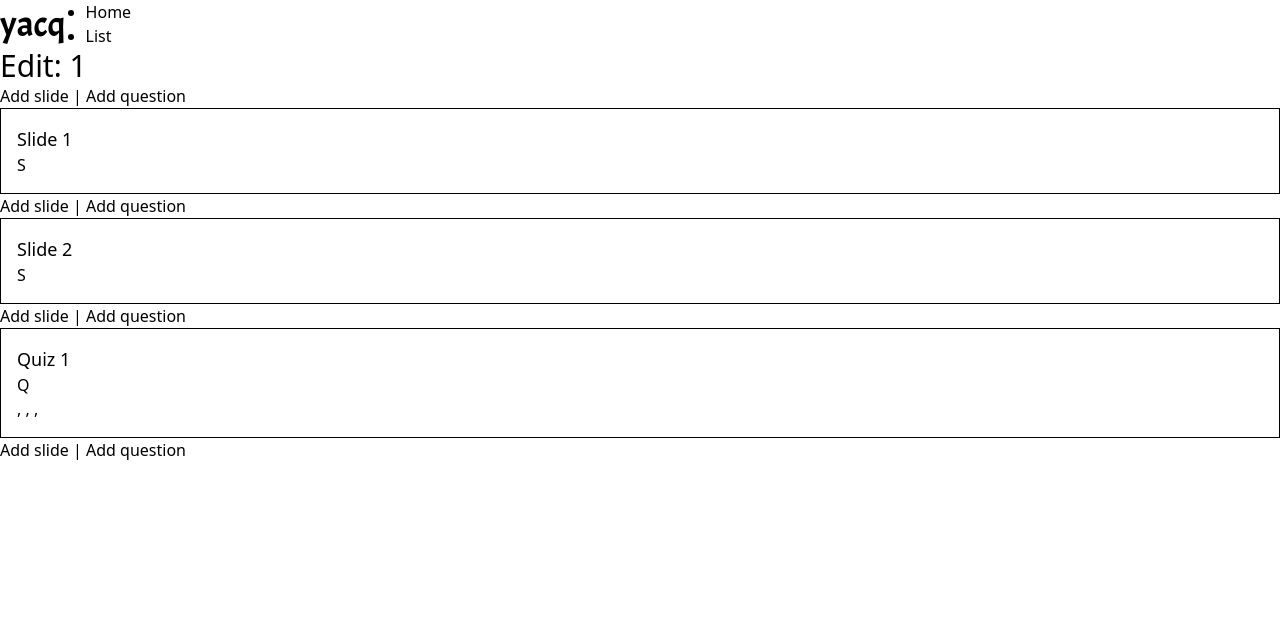
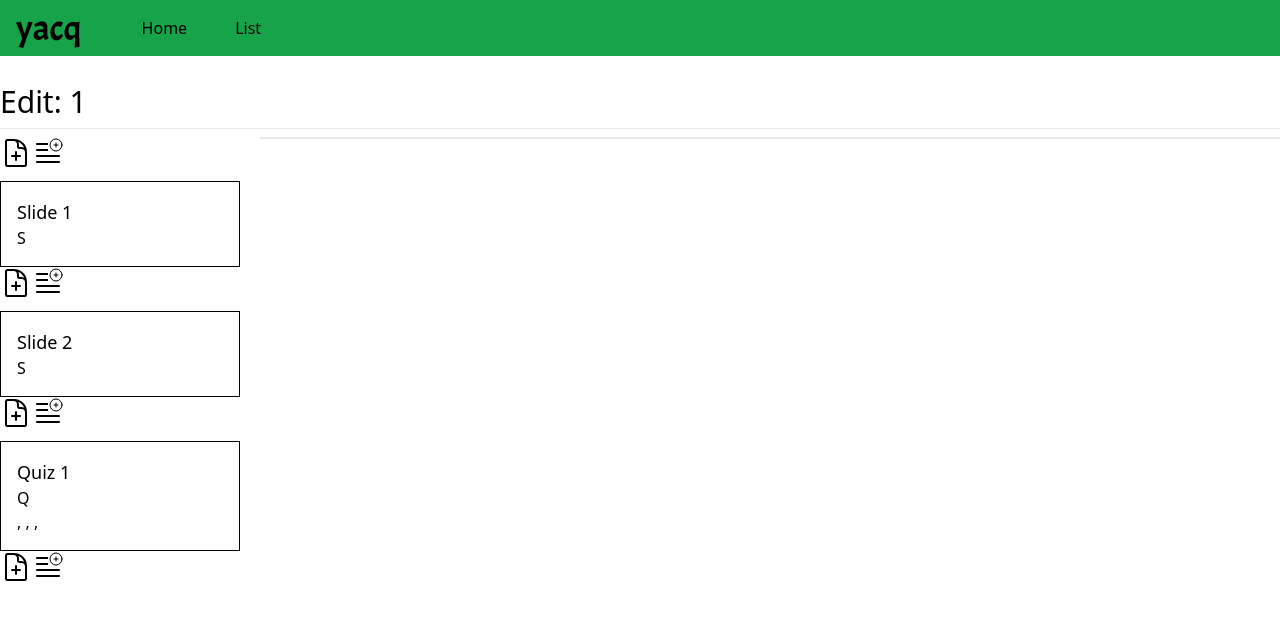
Before and after one commit to yacq-io/yacq, a Vue app in the folder frontend/: page /edit/1 in a window 1280 px wide. Shown: the top 620 px of the page. Built offline with nearby package versions, Linux system fonts and the light colour scheme.

Commit message:
Basic styling

```diff
--- a/frontend/package.json
+++ b/frontend/package.json
@@ -11,6 +11,7 @@
     "lint": "eslint . --ext .vue,.js,.jsx,.cjs,.mjs,.ts,.tsx,.cts,.mts --fix --ignore-path .gitignore"
   },
   "dependencies": {
+    "@heroicons/vue": "^2.0.17",
     "pinia": "^2.0.32",
     "tailwindcss": "^3.3.1",
     "uuid": "^9.0.0",
--- a/frontend/src/App.vue
+++ b/frontend/src/App.vue
@@ -4,7 +4,10 @@ import { RouterView } from 'vue-router';
 
 <template>
   <header>
-    <h1 class="font-display">yacq</h1>
+    <nav>
+      <h1 class="font-display">
+        yacq
+      </h1>
       <ul>
         <li>
           <router-link to="/">
@@ -17,13 +20,41 @@ import { RouterView } from 'vue-router';
           </router-link>
         </li>
       </ul>
+    </nav>
   </header>
 
+  <main>
     <RouterView />
+  </main>
 </template>
 
 <style lang="postcss" scoped>
 header {
-    @apply w-full inline-flex items-center;
+    @apply w-full bg-green-600 flex justify-center;
+
+    nav {
+        @apply inline-flex items-center;
+        @apply w-full max-w-screen-2xl;
+    }
+
+    h1 {
+        @apply px-4 py-2;
+    }
+
+    ul {
+        @apply list-none inline-flex h-full items-center;
+
+        li {
+            @apply px-6 h-full flex items-center;
+
+            &:hover {
+                @apply bg-green-400;
+            }
+        }
+    }
+}
+
+main {
+    @apply max-w-screen-2xl mx-auto mt-7;
 }
 </style>
--- a/frontend/src/reset.css
+++ b/frontend/src/assets/tailwind.css
@@ -1,6 +1,8 @@
 @tailwind base;
 @tailwind components;
 @tailwind utilities;
+
+/* Base Styles */
 
 h1 {
     @apply text-4xl;
@@ -25,3 +27,10 @@ h5, h6 {
 ul {
     @apply list-disc ml-5;
 }
+
+/* Custom Styles */
+
+[contenteditable=true] {
+    @apply border-black;
+    @apply px-4;
+}
--- a/frontend/src/components/helpers/AddSlide.vue
+++ b/frontend/src/components/helpers/AddSlide.vue
@@ -1,5 +1,7 @@
 <script setup lang="ts">
 import { SlideType } from '@/types';
+import { DocumentPlusIcon, Bars4Icon, PlusCircleIcon } from '@heroicons/vue/24/outline';
+import IconStack from '@/components/helpers/IconStack.vue';
 
 defineProps<{
   beforeIndex: number
@@ -11,18 +13,25 @@ defineEmits<{
 </script>
 
 <template>
-  <div>
+  <div class="inline-flex justify-center">
     <a
       href="#"
+      title="Add slide"
       @click.prevent="$emit('add', SlideType.Slide, beforeIndex)"
     >
-      Add slide
-    </a> |
+      <DocumentPlusIcon class="h-8 w-8" />
+    </a>
     <a
       href="#"
+      title="Add question"
       @click.prevent="$emit('add', SlideType.Question, beforeIndex)"
     >
-      Add question
+      <IconStack class="h-8 w-8">
+        <Bars4Icon class="h-8 w-8" />
+        <template #top>
+          <PlusCircleIcon class="h-4 w-4 bg-white" />
+        </template>
+      </IconStack>
     </a>
   </div>
 </template>
--- /dev/null
+++ b/frontend/src/components/helpers/IconStack.vue
@@ -0,0 +1,16 @@
+<script setup lang="ts">
+</script>
+
+<template>
+  <div class="inline-block relative">
+    <div class="absolute">
+      <slot />
+    </div>
+    <div class="absolute right-0">
+      <slot name="top" />
+    </div>
+  </div>
+</template>
+
+<style lang="postcss" scoped>
+</style>
--- a/frontend/src/main.css
+++ /dev/null
@@ -1,6 +0,0 @@
-@import "reset.css";
-
-[contenteditable=true] {
-    @apply border-black;
-    @apply px-4;
-}
--- a/frontend/src/main.ts
+++ b/frontend/src/main.ts
@@ -5,7 +5,7 @@ import App from './App.vue';
 import router from './router';
 
 import '@fontsource/acme';
-import './main.css';
+import './assets/tailwind.css';
 
 const app = createApp(App);
 
--- a/frontend/src/views/QuizEditView.vue
+++ b/frontend/src/views/QuizEditView.vue
@@ -81,20 +81,41 @@ function updateSlide(update: SlideInfo) {
 </script>
 
 <template>
-  <main>
+  <section>
     <h2>Edit: {{ title }}</h2>
+    <hr>
 
-    <div>
+    <div class="main">
+      <aside>
         <SlidePreviewList
           :slides="slides"
           @add="addSlide"
           @select="selectSlide"
         />
+      </aside>
+      <div class="editor">
         <SlideEditor
           v-if="slide"
           :slide="slide"
           @edit="updateSlide"
         />
       </div>
-  </main>
+    </div>
+  </section>
 </template>
+
+<style lang="postcss" scoped>
+hr {
+    @apply my-2;
+}
+.main {
+    @apply flex items-start gap-x-5;
+
+    aside {
+        @apply max-w-lg min-w-[240px];
+    }
+    .editor {
+        @apply w-full h-full border;
+    }
+}
+</style>
--- a/frontend/src/views/QuizListView.vue
+++ b/frontend/src/views/QuizListView.vue
@@ -1,27 +1,40 @@
 <script setup lang="ts">
 import router from '@/router';
 
-function editQuiz(e: Event) {
-  if (e.target instanceof HTMLElement) router.push({ name: 'edit', params: { title: e.target.innerText } });
+function editQuiz(text: string) {
+  router.push({ name: 'edit', params: { title: text } });
 }
 </script>
 
 <template>
-  <main>
+  <section>
     <h2>Quiz List</h2>
     <ul>
-      <li>
+      <li
+        v-for="quiz of ['Quiz 1', 'Quiz 2']"
+        :key="quiz"
+        @click="editQuiz(quiz)"
+      >
         <a
           href="#"
-          @click.prevent="editQuiz"
-        >Quiz 1</a>
-      </li>
-      <li>
-        <a
-          href="#"
-          @click.prevent="editQuiz"
-        >Quiz 2</a>
+          @click.prevent
+        >
+          {{ quiz }}
+        </a>
       </li>
     </ul>
-  </main>
+  </section>
 </template>
+
+<style lang="postcss" scoped>
+h2 {
+    @apply mb-2;
+}
+ul {
+    @apply list-none flex flex-col w-full ml-0;
+
+    li {
+        @apply w-full bg-green-100 p-3 my-2 border-2 border-green-300 rounded cursor-pointer;
+    }
+}
+</style>
--- a/frontend/vite.config.ts
+++ b/frontend/vite.config.ts
@@ -3,6 +3,8 @@ import { fileURLToPath, URL } from 'node:url';
 import { defineConfig } from 'vite';
 import vue from '@vitejs/plugin-vue';
 
+// eslint-disable-next-line no-undef
+const tailwindcssNesting = require('tailwindcss/nesting');
 import tailwindcss from 'tailwindcss';
 import autoprefixer from 'autoprefixer';
 
@@ -16,7 +18,7 @@ export default defineConfig({
   },
   css: {
     postcss: {
-      plugins: [tailwindcss, autoprefixer],
+      plugins: [tailwindcssNesting, tailwindcss, autoprefixer],
     },
   },
 });
```
Also changed, not shown: 1 other file (tests, documents, lock files or other folders). Lines whose indentation alone changed are shown as unchanged.
